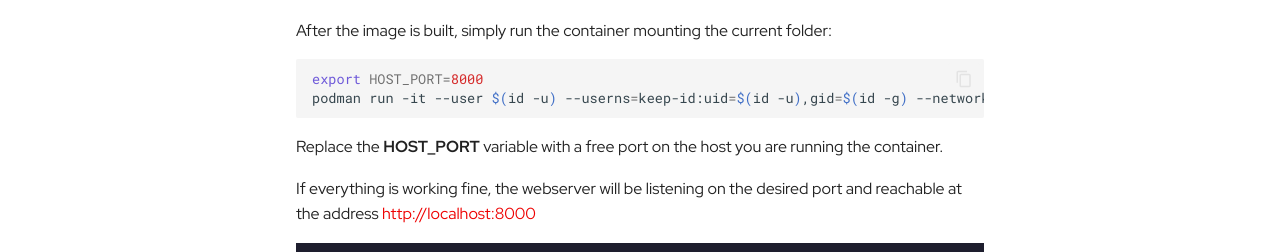
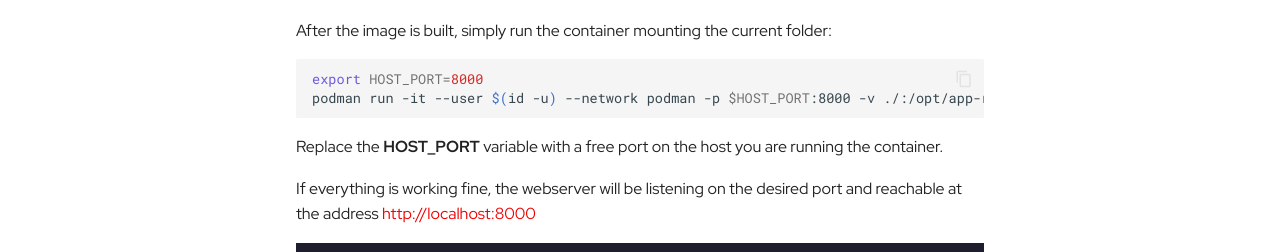
Before and after one commit to redhat-cop/rhel-good-practices, an MkDocs documentation site: the page built from docs/contribute/review-test-guide.md, in a window 1280 px wide and 1143 px high. Shown: the part 682-934 px from the top of the window. Built offline with MkDocs 1.6.1 and Material for MkDocs 9.7.7, drawn with Linux system fonts in a browser that asks for light colours; comment, search, counter and statistics services are not loaded.

Commit message:
fixed containerfile

````diff
--- a/docs/contribute/review-test-guide.md
+++ b/docs/contribute/review-test-guide.md
@@ -7,7 +7,7 @@
   ```dockerfile
     FROM registry.access.redhat.com/ubi9/python-312
     RUN pip3 install mkdocs mkdocs-material mkdocs-macros-plugin
-    ENTRYPOINT mkdocs serve
+    ENTRYPOINT mkdocs serve -a 0.0.0.0:8000
   ```
 </details>
 
@@ -35,7 +35,7 @@
 
 ```bash
 export HOST_PORT=8000
-podman run -it --user $(id -u) --userns=keep-id:uid=$(id -u),gid=$(id -g) --network podman -p $HOST_PORT:8000 -v ./:/opt/app-root/src:rw,Z mkdocs-testing mkdocs serve -a 0.0.0.0:8000
+podman run -it --user $(id -u) --network podman -p $HOST_PORT:8000 -v ./:/opt/app-root/src:rw,Z mkdocs-testing mkdocs serve -a 0.0.0.0:8000
 ```
 
 Replace the **HOST_PORT** variable with a free port on the host you are running the container.
````
